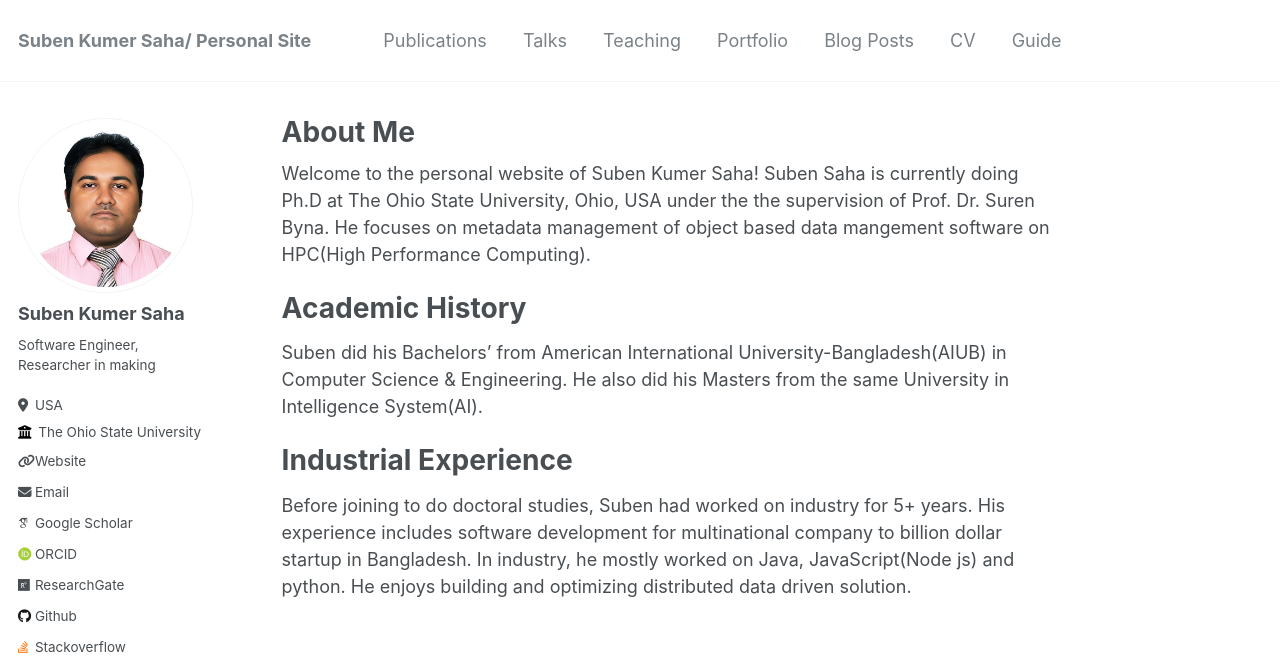
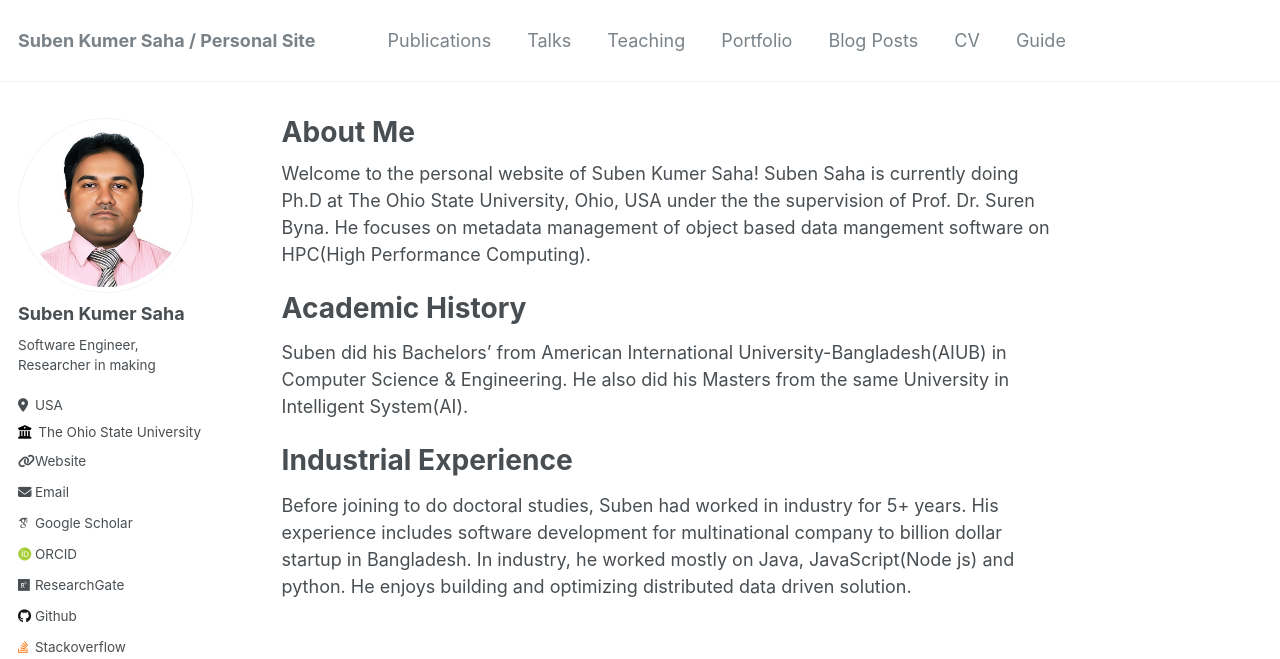
Before and after one commit to subenksaha/subenksaha.github.io, a Jekyll site: the page built from _pages/about.md, in a window 1280 px wide and 939 px high. Shown: the top 659 px of the window. Built offline with Jekyll 4.4.1, drawn with Linux system fonts in a browser that asks for light colours; some web fonts are replaced.

Commit message:
fix typos

```diff
--- a/_config.yml
+++ b/_config.yml
@@ -8,7 +8,7 @@
 
 # Basic Site Settings
 locale                   : "en-US"
-title                    : "Suben Kumer Saha/ Personal Site"
+title                    : "Suben Kumer Saha / Personal Site"
 title_separator          : "-"
 name                     : &name "Suben Kumer Saha"
 description              : &description "personal site of suben saha"
@@ -44,7 +44,7 @@ author:
   dribbble         : # Username
   github           : "subenksaha"
   kaggle           : # Username
-  stackoverflow    : "https://stackoverflow.com/users/5630886/suben-saha"
+  stackoverflow    : "5630886/suben-saha"
 
   # Social media
   bluesky          : # username # Replace this with you Bluesky username
@@ -56,7 +56,7 @@ author:
   keybase          : # Username
   instagram        : # Username
   lastfm           : # Username
-  linkedin         : "https://www.linkedin.com/in/subenksaha/"
+  linkedin         : "subenksaha"
   mastodon         : # URL
   medium           : "https://medium.com/@subenksaha"
   pinterest        : # Username
--- a/_pages/about.md
+++ b/_pages/about.md
@@ -11,8 +11,8 @@ Welcome to the personal website of Suben Kumer Saha! Suben Saha is currently doi
 
 Academic History
 ======
-Suben did his Bachelors' from American International University-Bangladesh(AIUB) in Computer Science & Engineering. He also did his Masters from the same University in Intelligence System(AI).
+Suben did his Bachelors' from American International University-Bangladesh(AIUB) in Computer Science & Engineering. He also did his Masters from the same University in Intelligent System(AI).
 
 Industrial Experience
 ======
-Before joining to do doctoral studies, Suben had worked on industry for 5+ years. His experience includes software development for multinational company to billion dollar startup in Bangladesh. In industry, he mostly worked on Java, JavaScript(Node js) and python. He enjoys building and optimizing distributed data driven solution.
+Before joining to do doctoral studies, Suben had worked in industry for 5+ years. His experience includes software development for multinational company to billion dollar startup in Bangladesh. In industry, he worked mostly on Java, JavaScript(Node js) and python. He enjoys building and optimizing distributed data driven solution.
```
